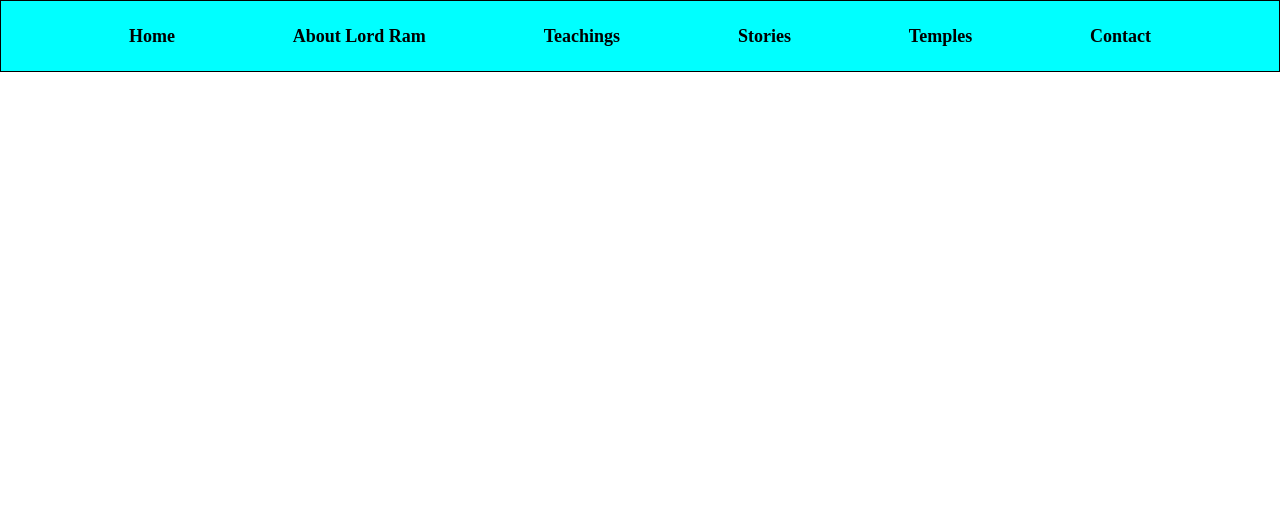
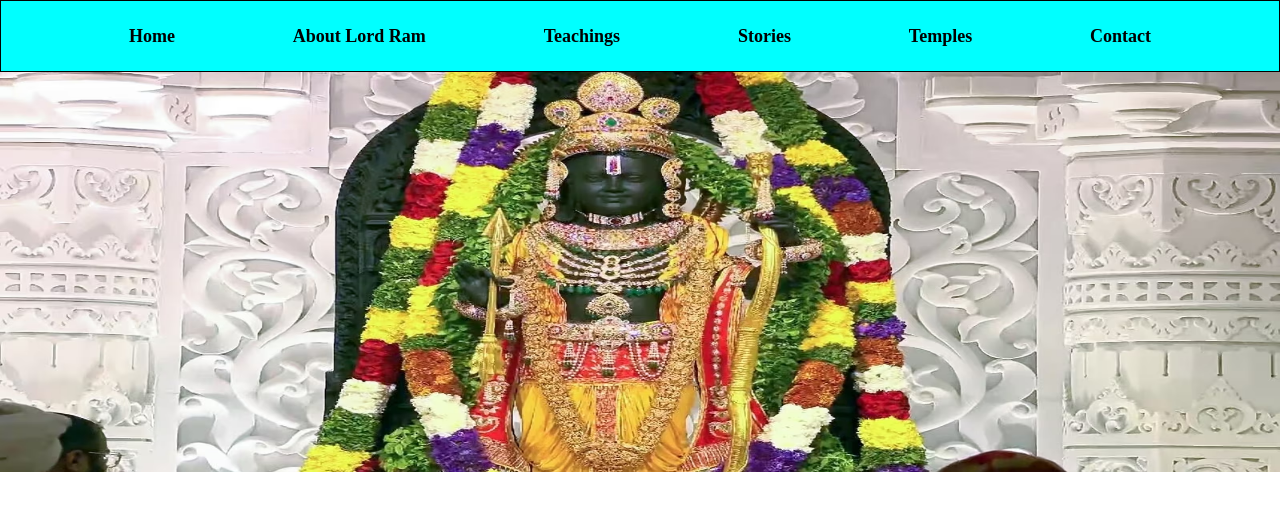
Before and after one commit to sakshilambe1997/ram-navmi, a plain HTML site: page index.html in a window 1280 px wide. Drawn offline with Linux system fonts and the light colour scheme.

Commit message:
image added

```diff
--- a/index.html
+++ b/index.html
@@ -26,6 +26,11 @@
             text-decoration: none;
             color: black;
         }
+
+        .head-img{
+            height: 400px;
+            width:100vw;
+        }
     </style>
 </head>
 <body>
@@ -39,5 +44,9 @@
         <a href=""class="navbar-menu">Contact</a>
     </div>
 
+    <div>
+        <img src="./img/ram-head-img.avif" class="head-img">
+    </div>
+
 </body>
 </html>
```
Also changed, not shown: img/ram-head-img-2.avif (renamed from ram-head-img-2.avif), img/ram-head-img.avif (renamed from ram-head-img.avif).
